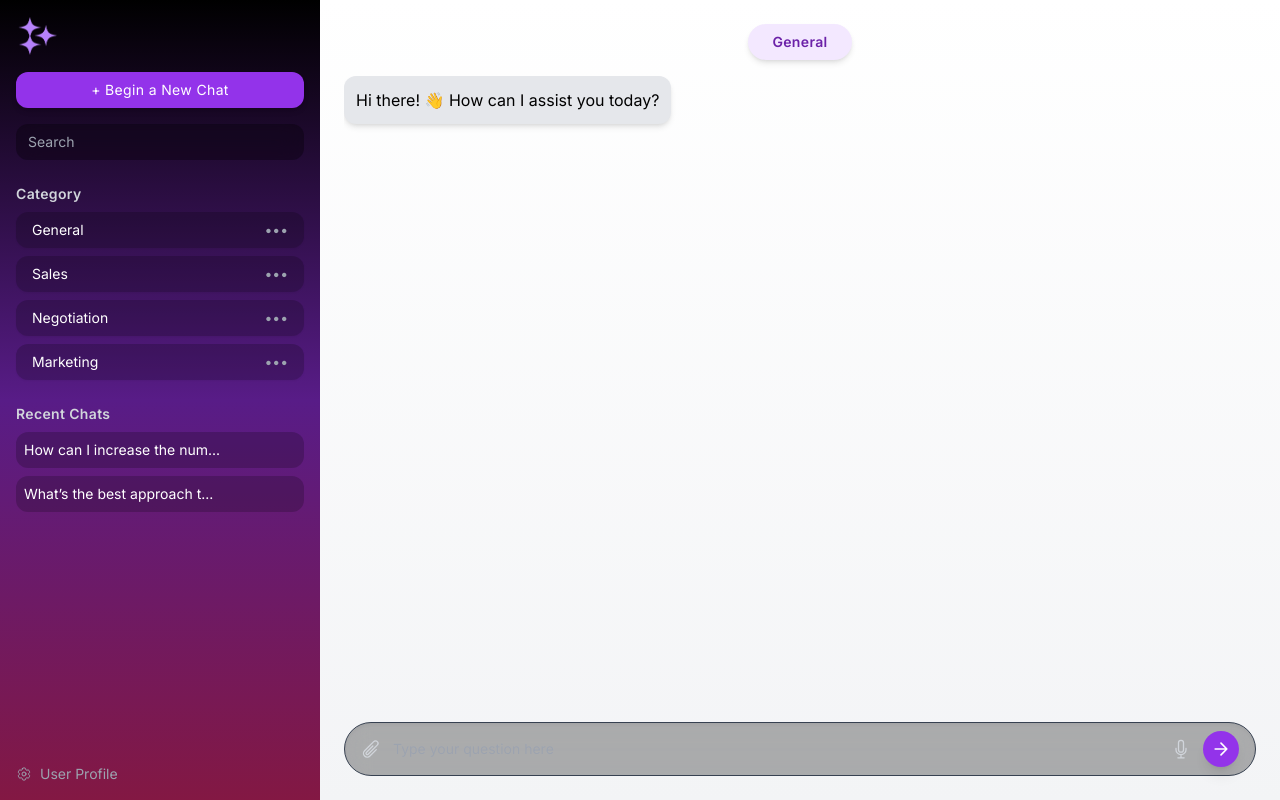
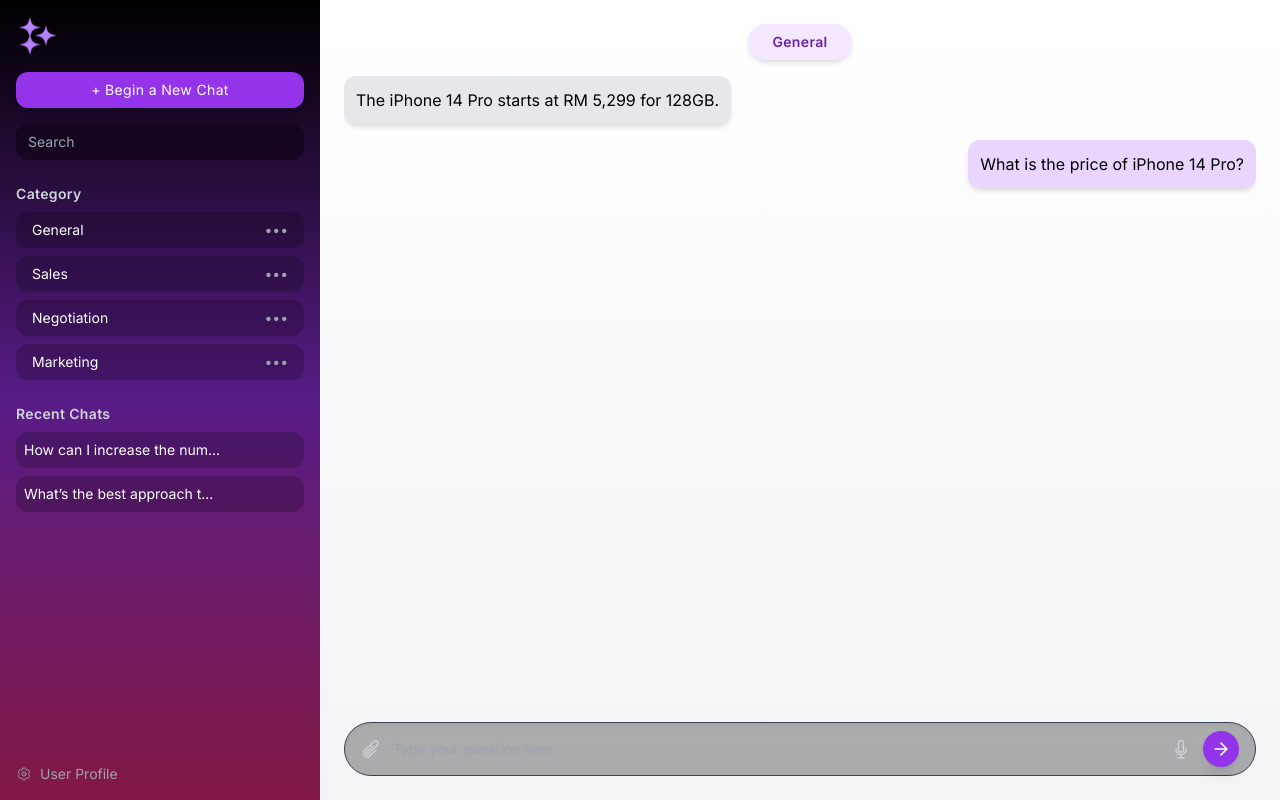
Before and after one commit to chaywen/retail-chatbot, a React (Create React App) app: page / in a window 1280 px wide. Built offline with nearby package versions, Linux system fonts and the light colour scheme.

Commit message:
Update ChatWindow.jsx

```diff
--- a/src/components/ChatWindow.jsx
+++ b/src/components/ChatWindow.jsx
@@ -4,7 +4,8 @@
 
 export default function ChatWindow() {
   const [messages, setMessages] = useState([
-    { sender: 'bot', text: 'Hi there! 👋 How can I assist you today?' },
+    { sender: 'bot', text: 'The iPhone 14 Pro starts at RM 5,299 for 128GB.' },
+    { sender: 'user', text: 'What is the price of iPhone 14 Pro?' },
   ]);
   const [input, setInput] = useState('');
 
```
